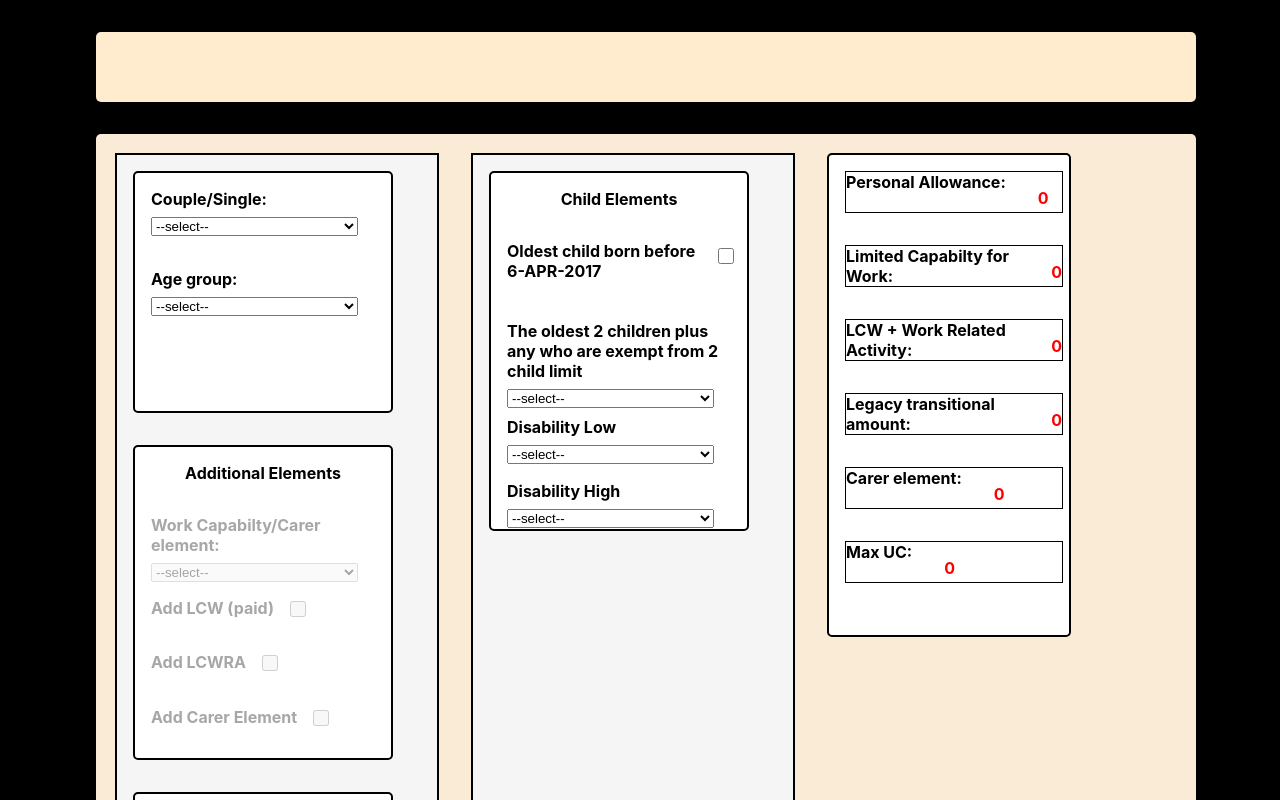
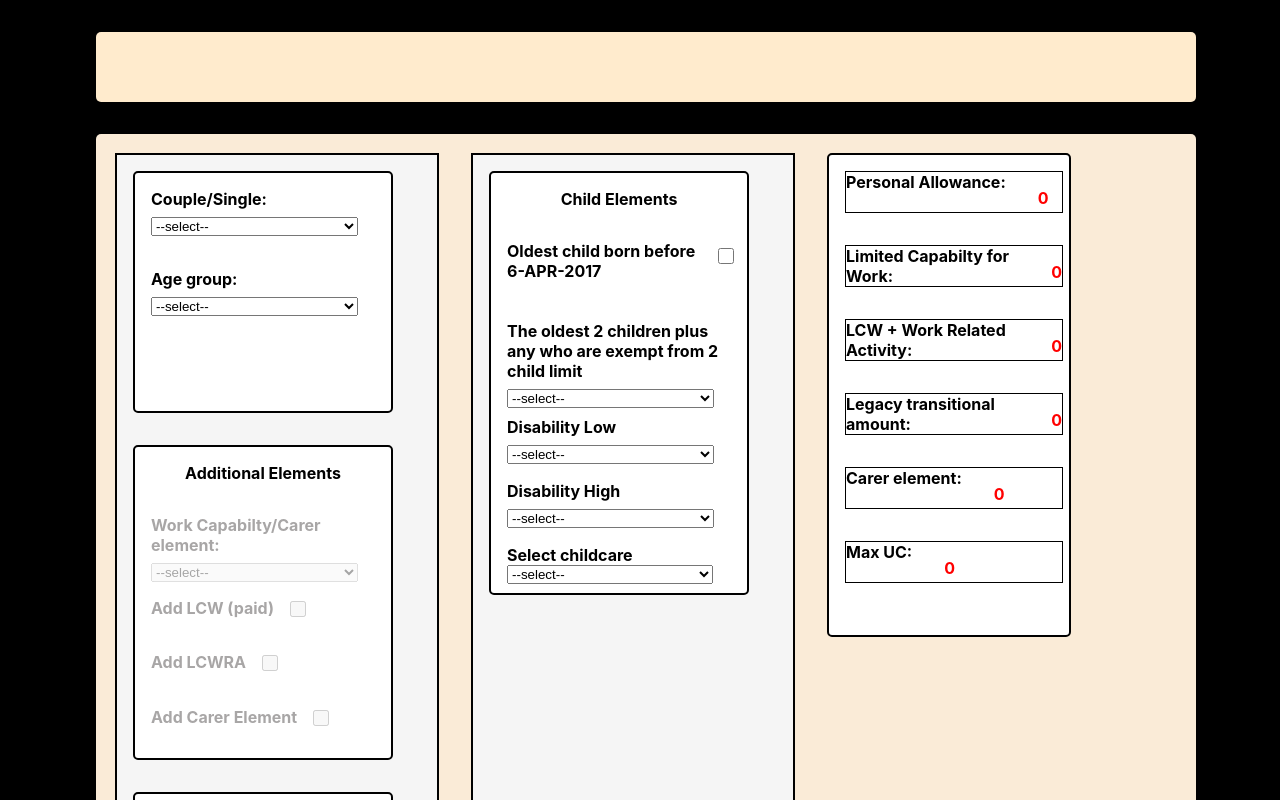
Before and after one commit to dnlstronge/benefitscalc2, a React (Create React App) app: page / in a window 1280 px wide. Shown: the top 800 px of the page. Built offline with nearby package versions, Linux system fonts and the light colour scheme.

Commit message:
[x] - add drop down to select childcare multiplier [x] - add handler

```diff
--- a/src/components/UC2/CHILD/CHILD.js
+++ b/src/components/UC2/CHILD/CHILD.js
@@ -40,6 +40,9 @@ const CHILD = ({ setPropState }) => {
     }
     const handleDLA_HIGH = (e) => {
         setChildDLA({...childDLA, HIGH: dlaHigh * e.target.value})
+    }
+    const handleChildcare = () => {
+
     }
 
     return (
@@ -117,7 +120,16 @@ const CHILD = ({ setPropState }) => {
                         <option value="10">10</option>
                     </select>
                 </label>
-
+        {/* Childcare Costs */}
+                <label htmlFor="childcare1" className={classes.dropdown_label}>Select childcare
+                    <select id="childcare1" onChange={handleChildcare} className={classes.dropdown_childcare}>
+                        <option value="0">--select--</option>
+                        <option value="0">None</option>
+                        <option value="1">1 child</option>
+                        <option value="2">2+ children</option>
+                    </select>
+                </label>
+                <label></label>
 
            </div>
 
--- a/src/components/UC2/CHILD/CHILD.module.css
+++ b/src/components/UC2/CHILD/CHILD.module.css
@@ -57,3 +57,6 @@
     margin-left: 1rem;
 
 }
+.dropdown_childcare {
+    margin-right: 1.5rem;
+}
```
